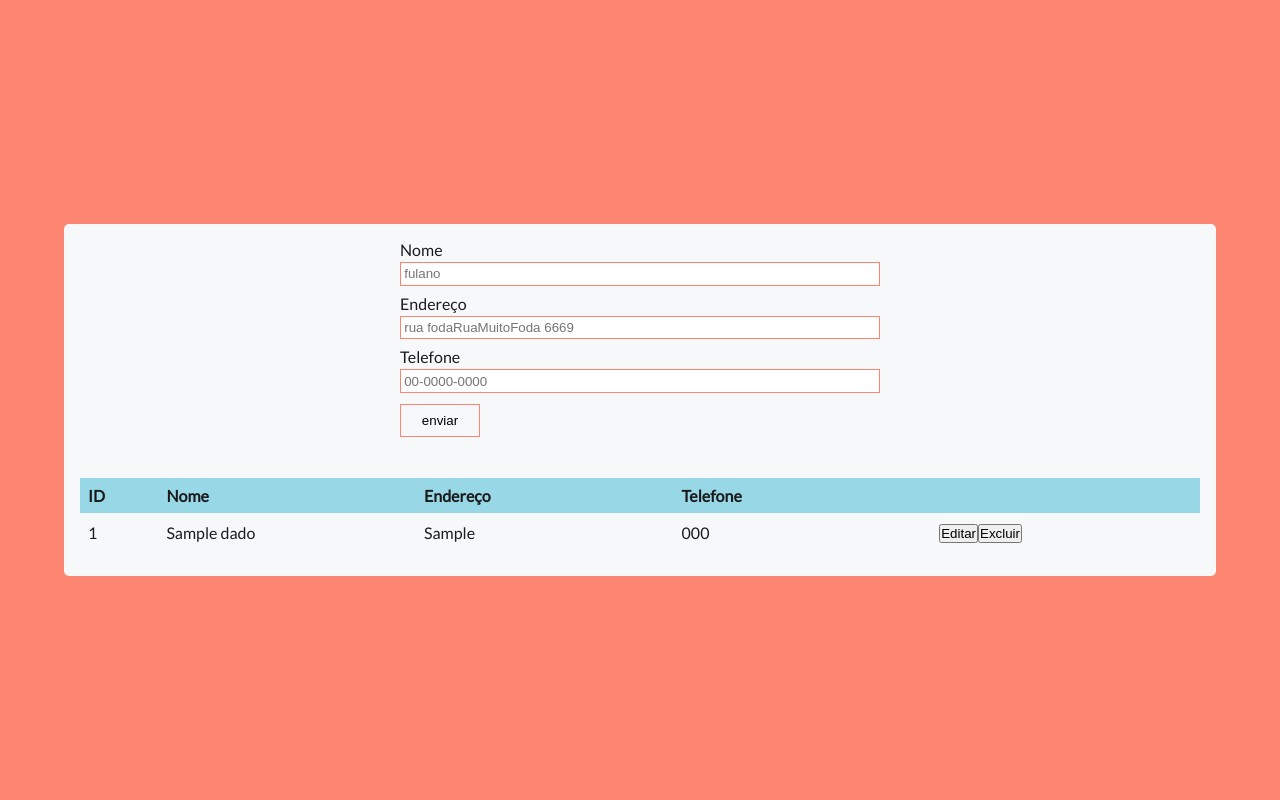
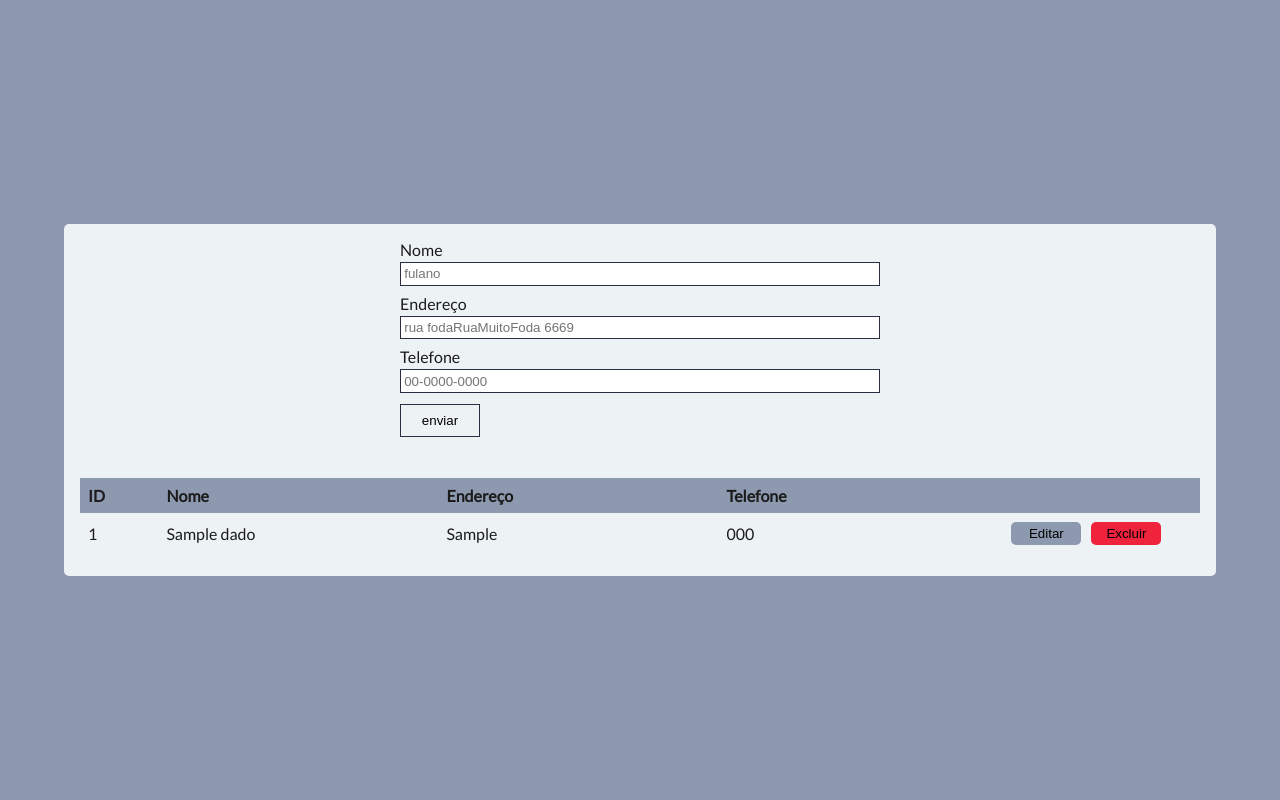
Before and after one commit to Bebel132/PW2, a PHP site: page / in a window 1280 px wide. Run offline with PHP 8.4, Linux system fonts and the light colour scheme; tables that the repository leaves empty or names only in its code hold one stand-in row (values such as "Sample post").

Commit message:
deixando mais bonito :)

```diff
--- a/assets/css/style.css
+++ b/assets/css/style.css
@@ -6,11 +6,11 @@
 }
 
 :root {
-    --cor-1: #98d7e6;
-    --cor-2: #fc8571;
-    --cor-3: #ffd879;
-    --cor-4: #f7f8fa;
-    --cor-5: #1b1b1b;
+    --cor-1: #8D99AE;
+    --cor-2: #2B2D42;
+    --cor-3: #EDF2F4;
+    --cor-4: #1b1b1b;
+    --cor-5: #EF233C;
 }
 
 body {
@@ -18,13 +18,13 @@ body {
     display: flex;
     justify-content: center;
     align-items: center;
-    background-color: var(--cor-2);
-    color: var(--cor-5);
+    background-color: var(--cor-1);
+    color: var(--cor-4);
     font-family: 'Lato', sans-serif;
 }
 
 .container {
-    background-color: var(--cor-4);
+    background-color: var(--cor-3);
     max-width: 70rem;
     width: 100%;
     min-height: 20rem;
@@ -53,16 +53,25 @@ input:focus {
 #enviar {
     width: 5rem;
     padding: .5rem;
-    background-color: var(--cor-4);
+    background-color: var(--cor-3);
     transition: .2s;
     cursor: pointer;
 }
 
 #enviar:hover {
+    text-shadow: 1px 0 var(--cor-4), -1px 0 var(--cor-4), 0 1px var(--cor-4), 0 -1px var(--cor-4),
+             1px 1px var(--cor-4), -1px -1px var(--cor-4), 1px -1px var(--cor-4), -1px 1px var(--cor-4);
     background-color: var(--cor-2);
     border-radius: 2px;
-    border: 1px solid var(--cor-4);
-    color: var(--cor-4);
+    border: 1px solid var(--cor-3);
+    color: var(--cor-3);
+}
+
+#erro {
+    text-align: center;
+    width: 100%;
+    margin: auto;
+    padding: .5rem;
 }
 
 #tabela {
@@ -85,30 +94,53 @@ th:nth-child(1){
 }
 
 th:nth-child(2){
-    width: 23%;
+    width: 25%;
 }
 
 th:nth-child(3){
-    width: 23%;
+    width: 25%;
 }
 
-th:nth-child(4){
-    width: 23%;
+th:nth-child(3){
+    width: 25%;
 }
 
 th:nth-child(5){
-    width: 100%;
+    width: 18%;
 }
 
 tr {
-    background-color: var(--cor-4);
+    background-color: var(--cor-3);
 }
 
 tr:nth-child(even){
-    background-color: var(--cor-3);
+    background-color: var(--cor-2);
+    color: var(--cor-3);
 }
 
 th, td {
-    border-top: 1px solid var(--cor-4);
-    border-bottom: 1px solid var(--cor-4);
+    border-top: 1px solid var(--cor-3);
+    border-bottom: 1px solid var(--cor-3);
 }
+
+.tabelaBtn {
+    width: 70px;
+    padding: 4px 7px;
+    margin: 0 5px;
+    cursor: pointer;
+    transition: .2s;
+    border: none;
+    border-radius: 5px;
+}
+
+.tabelaBtn:hover {
+    transform: scale(1.1);
+}
+
+.editar {
+    background-color: var(--cor-1);
+}
+
+.excluir {
+    background-color: var(--cor-5);
+}
```
